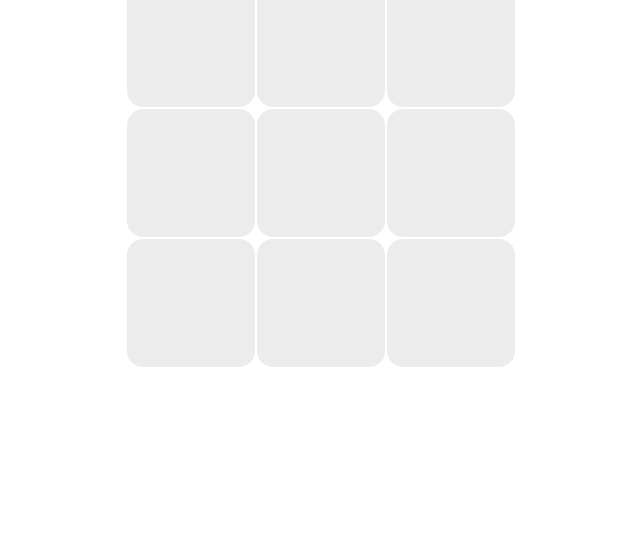
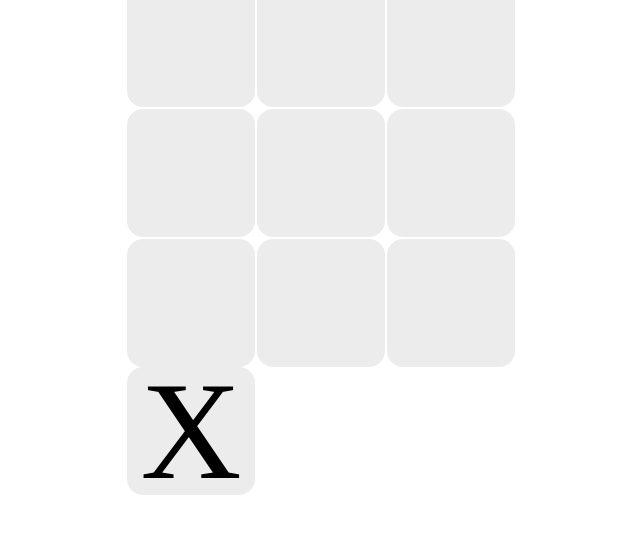
Before and after one commit to rdbarker/Tic-Tac-Toe, a plain HTML site: page index.html in a window 1280 px wide. Shown: the part 84-618 px from the top of the page, without its empty margins (319-959 px from the left). Drawn offline with Linux system fonts and the light colour scheme.

Commit message:
css to center x and os

```diff
--- a/index.html
+++ b/index.html
@@ -12,6 +12,7 @@
     <div class="container">
         <div class="header">Tic Tac Toe</div>
         <div class="game-board"></div>
+        <div class="square"><div class="content">X</div></div>
 </div>
 </body>
 </html>
--- a/style.css
+++ b/style.css
@@ -17,4 +17,12 @@ body{
     border-radius: 16px;
     height: 128px;
     width: 128px;
+    font-size: 140px;
+    display: flex;
+    align-items: center;
+    justify-content: center;
+    line-height: 0;
 }
+.content{
+    margin: auto;
+}
```
